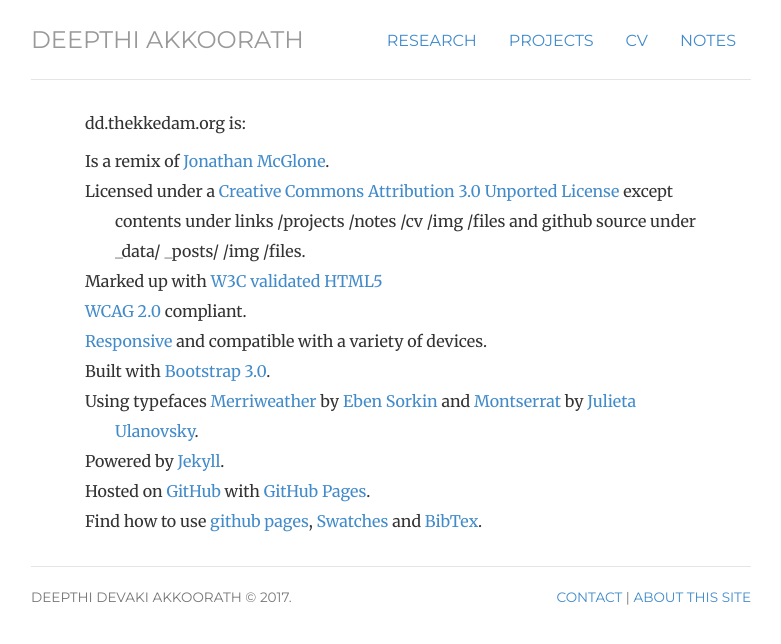
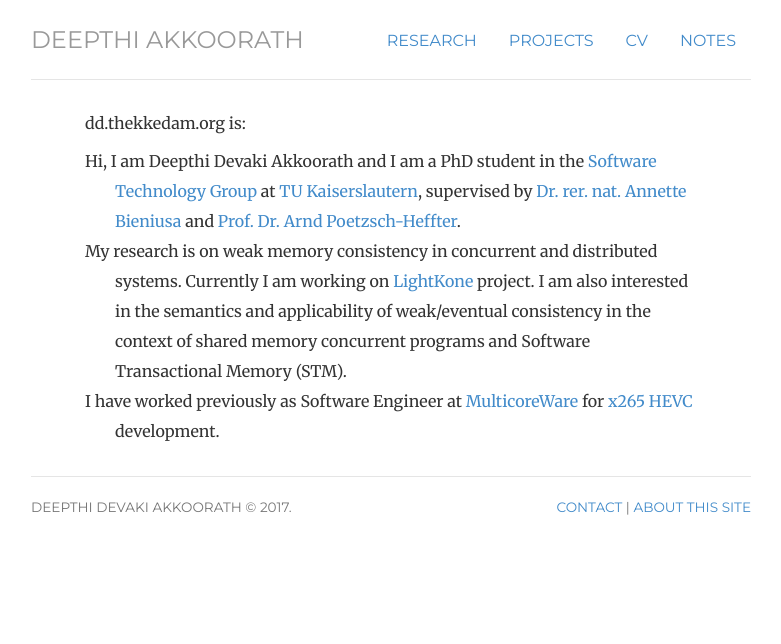
Before and after one commit to thekkedam/dd, a Jekyll site: the page built from about/index.html, in a window 1280 px wide. Shown: the top 644 px of the page, without its empty margins (249-1030 px from the left). Built offline with Jekyll 4.4.1, drawn with Linux system fonts in a browser that asks for light colours.

Commit message:
Updated-12-06-2017-18:56

```diff
--- a/_data/about.yml
+++ b/_data/about.yml
@@ -1,11 +1,11 @@
-about:
-     - 'Is a remix of <a href="http://jmcglone.com/">Jonathan McGlone</a>.'
-     - 'Licensed under a <a rel="license" href="http://creativecommons.org/licenses/by/3.0/deed.en_US">Creative Commons Attribution 3.0 Unported License</a> except contents under links /projects /notes /cv /img /files and github source under _data/ _posts/ /img /files.'
-     - 'Marked up with <a href="http://validator.w3.org/check?uri=http%3A%2F%2Fdd.thekkedam.org%2F" title="HTML5 Validator">W3C validated HTML5</a>'
-     - '<a href="http://www.w3.org/TR/WCAG20/" title="WCAG 2.0">WCAG 2.0</a> compliant.'
-     - '<a href="http://alistapart.com/article/responsive-web-design" title="Responsive Web Design at A List Apart">Responsive</a> and compatible with a variety of devices.'
-     - 'Built with <a href="http://getbootstrap.com/" title="Bootstrap 3.0">Bootstrap 3.0</a>.'
-     - 'Using typefaces <a href="http://www.google.com/fonts/specimen/Merriweather" title ="Merriweather">Merriweather</a> by <a href="https://plus.google.com/106288796449831139244/about" title="Eben Sorkin">Eben Sorkin</a> and <a href="http://www.google.com/fonts/specimen/Montserrat" title="Montserrat">Montserrat</a> by <a href="http://www.zkysky.com.ar/" title="ZkySky Design">Julieta Ulanovsky</a>.'
-     - 'Powered by <a href="http://jekyllrb.com/" title="Jekyll">Jekyll</a>.'
-     - 'Hosted on <a href="https://github.com/thekkedam/dd" title="This site hosted on GitHub">GitHub</a> with <a href="http://pages.github.com/" title="GitHub Pages">GitHub Pages</a>.'
-     - 'Find how to use <a href="/guides/github-pages/">github pages</a>, <a href="/swatches/">Swatches</a> and <a href="/guides/bibtex/">BibTex</a>.'
+#
+#Title1:
+#    - text
+#    - text
+#Title2:
+#    - text
+#
+About Me:
+     - 'Hi, I am Deepthi Devaki Akkoorath and I am a PhD student in the <a href="https://softech.informatik.uni-kl.de/" class="link-color" target="_blank">Software Technology Group</a> at <a href="http://www.uni-kl.de/" class="link-color" target="_blank">TU Kaiserslautern</a>, supervised by <a href="https://softech.cs.uni-kl.de/homepage/de/staff/AnnetteBieniusa/" class="link-color" target="_blank">Dr. rer. nat. Annette Bieniusa</a> and <a href="https://softech.cs.uni-kl.de/homepage/de/staff/PoetzschHeffter/" class="link-color" target="_blank">Prof. Dr. Arnd Poetzsch-Heffter</a>.'
+     - 'My research is on weak memory consistency in concurrent and distributed systems. Currently I am working on <a href="/projects/lightkone/" class="link-color" target="_blank">LightKone</a> project. I am also interested in the semantics and applicability of weak/eventual consistency in the context of shared memory concurrent programs and Software Transactional Memory (STM).'
+     - 'I have worked previously as Software Engineer at <a href="http://www.multicorewareinc.com/" class="link-color" target="_blank">MulticoreWare</a> for <a href="/projects/x265/" class="link-color" target="_blank">x265 HEVC</a> development.'
```
